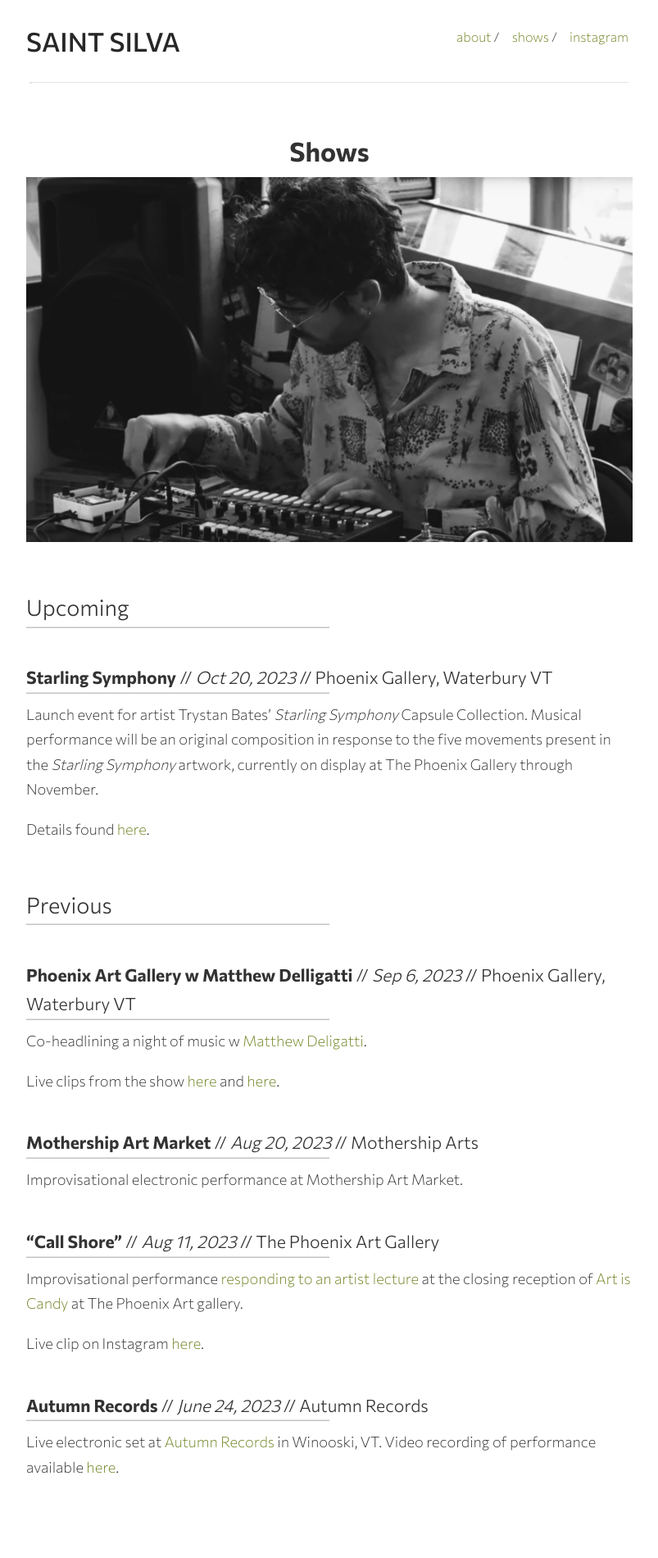
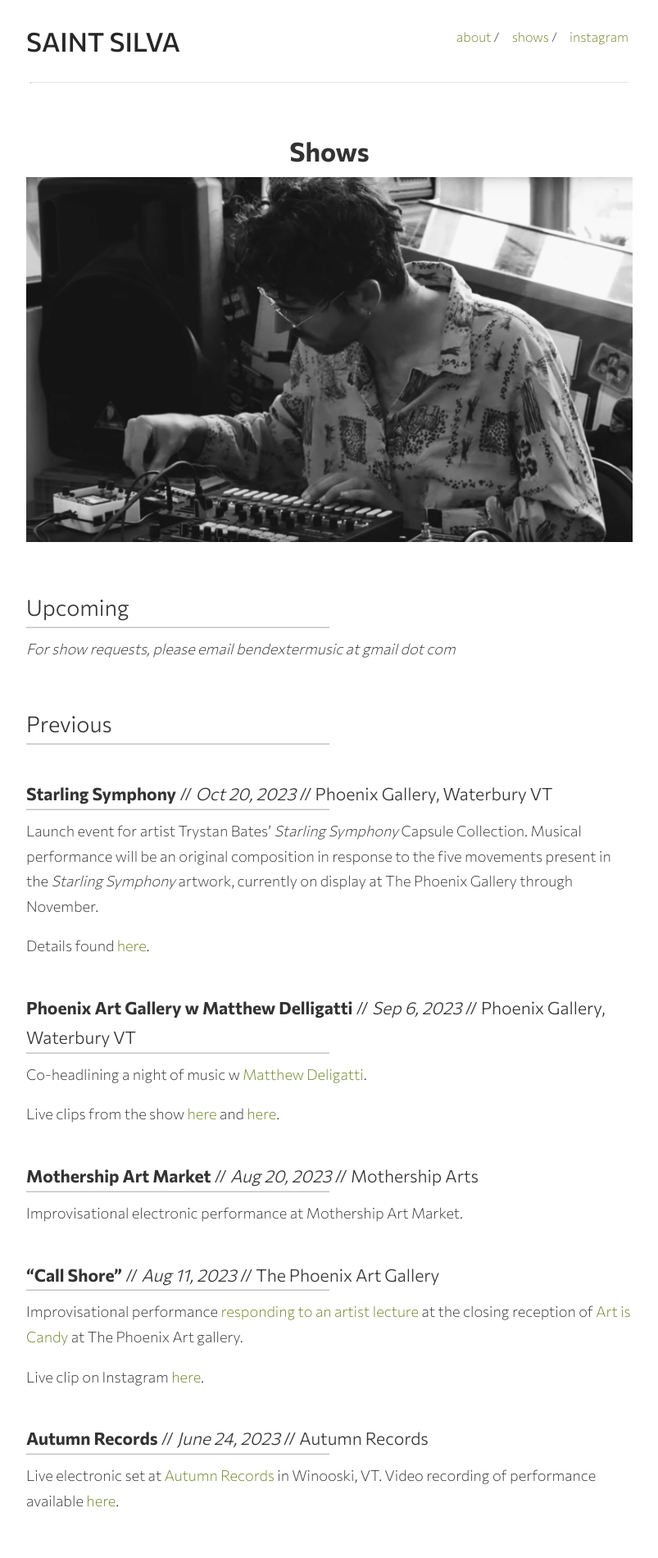
Before and after one commit to bendoesdata/saint-silva, a Jekyll site: the page built from shows.md, in a window 1280 px wide. Shown: the whole page at 82% size, without its empty margins (238-1041 px from the left). Built offline with Jekyll 4.4.1, drawn with Linux system fonts in a browser that asks for light colours; before the commit the page ends 1860 px from its top, so only the background shows below that.

Commit message:
update shows

```diff
--- a/shows.md
+++ b/shows.md
@@ -5,13 +5,15 @@ title: Shows
 
 ## Upcoming
 
+*For show requests, please email bendextermusic at gmail dot com*
+
+## Previous
+
 ### **Starling Symphony** // *Oct 20, 2023* // Phoenix Gallery, Waterbury VT
 
 Launch event for artist Trystan Bates' *Starling Symphony* Capsule Collection. Musical performance will be an original composition in response to the five movements present in the *Starling Symphony* artwork, currently on display at The Phoenix Gallery through November.
 
 Details found [here](https://www.instagram.com/st.silva.music/?img_index=1).
-
-## Previous
 
 ### **Phoenix Art Gallery w Matthew Delligatti** // *Sep 6, 2023* // Phoenix Gallery, Waterbury VT
 
```
